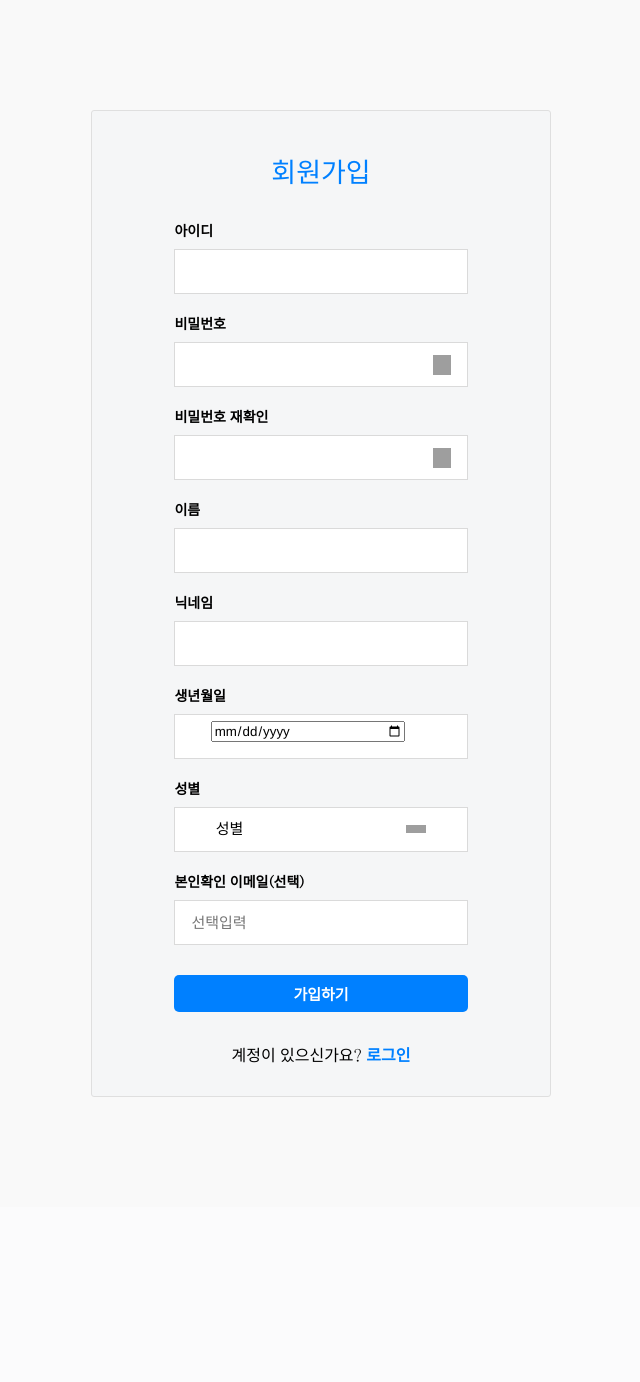
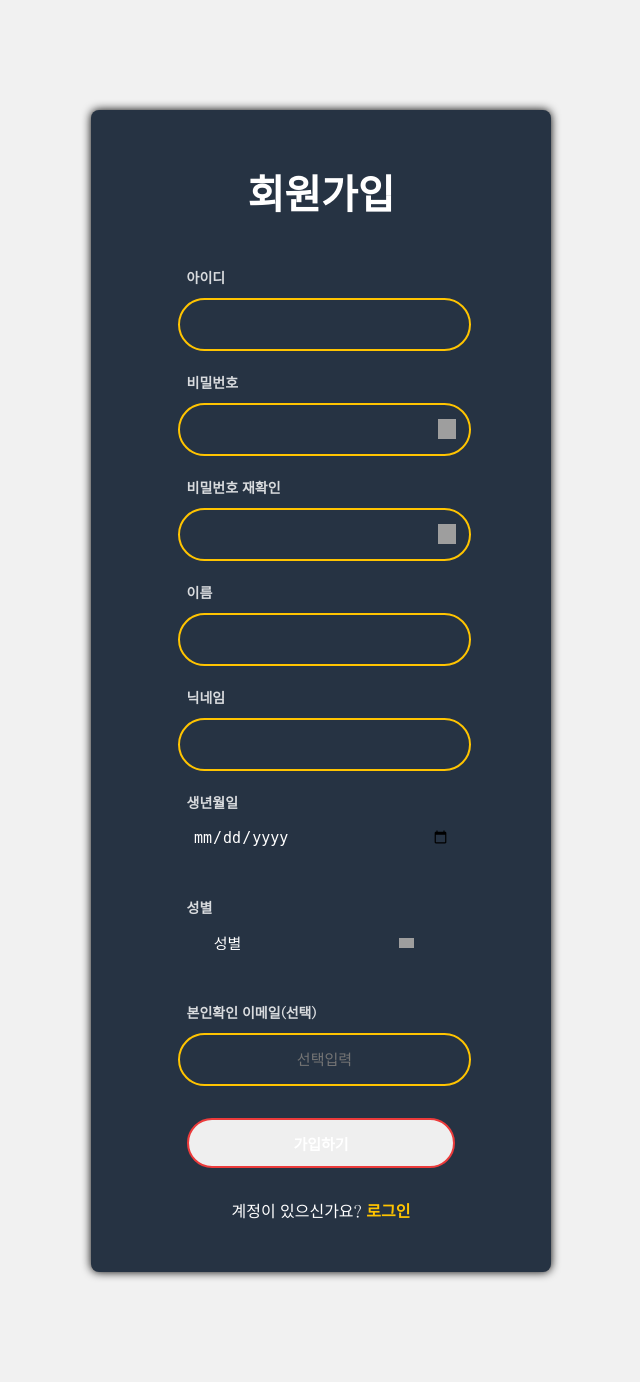
Before and after one commit to hkp1030/Stock_price_analysis_web, a Django app: page /auth/signup in a window 1280 px wide. Shown: the part 66-1448 px from the top of the page, without its empty margins (319-959 px from the left). Before the commit the page ends 1163 px from the top, so only its background shows below. Run offline with Django 3.2, Linux system fonts and the light colour scheme; parts of the project's set-up code (start-up, migrations or seed data) failed here and were passed over; some libraries are stand-ins or nearby versions; grey boxes are pictures that could not be loaded.

Commit message:
회원가입 수정

```diff
--- a/static/css/signup.css
+++ b/static/css/signup.css
@@ -1,12 +1,13 @@
 body {
-    background-color: #f9f9f9;
+        align-items: center center;
+        justify-content: center;
+        background-color: #f1f1f1;
     }
 
-#logo {
-    margin: 40px auto 30px;
-    max-width: 175px;
-    color: #0080FF;
-    font-size: 27px; font-weight: 550; font-family: "고딕";
+    form h2 {
+        margin-bottom: 45px;
+        color: white;
+        font-size: 2.5rem;
     }
 
     .inlineToBlock {
@@ -22,17 +23,19 @@ body {
     }
 
     .joinWindow {
-    background-color: #f5f6f7;
-    padding: 10px auto;
-    border: 1px solid #dfdfdf;
-    border-radius: 3px;
+        background-color: #263343;
+        padding: 20px;
+        border-radius: 8px;
+        box-shadow: 0 0 10px rgba(0, 0, 0, 8);
     }
 
     .ordinaryJoin {
-    height: 37px;
+        height: 50px;
+        width: 50%;
+        cursor: pointer;
         box-sizing: border-box;
-    border: 0px;
-    border-radius: 5px;
+        border: solid 2px #ec3b3b;
+        border-radius: 40px;
         color: #ffffff;
         font-size: 15px;
         font-weight: 700;
@@ -40,11 +43,7 @@ body {
     }
 
     .unactivatedJoinColor {
-    background-color: #0080FF;
-}
-
-.activatedJoinColor {
-    background-color: #00aeff;
+        background-color: #ec3b3b;
     }
 
     .joinWindow * {
@@ -60,67 +59,48 @@ body {
     /* 입력폼 */
 
     input:focus {
-    outline: none;
+        border: solid 2px #ec3b3b;
     }
 
-
     h3 {
-    margin: 19px 0 8px;
+        margin-top: 19px;
+        margin-bottom: 0px;
         font-size: 14px;
         font-weight: 600;
         text-align: left;
+        color: rgba(255, 255, 255, 0.822);
     }
-
 
     .box {
         display: block;
-    width: 80%;
+        border: none;
+        background: none;
+        text-align: center;
+        outline: none;
+        padding: 10px;
+        color: white;
         height: 45px;
-    border: solid 1px #dadada;
-    padding: 6px 14px 6px 14px;
-    box-sizing: border-box;
-    background: #fff;
+        width: 85%;
+        border-radius: 40px;
+        transition: 0.2s ease-in;
         position: relative;
+
     }
 
     .int {
         display: block;
+        background: none;
+        text-align: center;
+        outline: none;
+        padding: 10px;
+        color: white;
+        height: 29px;
+        width: 94%;
+        border-radius: 40px;
+        transition: 0.2s ease-in;
+        font-size: 15px;
+        border: solid 2px #ffc400;
         position: relative;
-    border: 1px solid #eaeaea;
-    width: 100%;
-    height: 29px;
-    border: none;
-    background: #fff;
-    font-size: 15px;
-}
-
-input {
-    font-family: Dotum,'돋움',Helvetica,sans-serif;
-}
-
-.box.int_id {
-    padding-right: 110px;
-}
-
-.box.int_pass {
-    padding-right: 40px;
-}
-
-.box.int_pass_check {
-    padding-right: 40px;
-}
-
-.box.int_birth {
-    padding-right: 40px;
-}
-
-.step_url {
-    /*@naver.com*/
-    position: absolute;
-    top: 16px;
-    right: 13px;
-    font-size: 15px;
-    color: #8e8e8e;
     }
 
     .pswdImg {
@@ -128,8 +108,8 @@ input {
         height: 20px;
         display: inline-block;
         position: absolute;
-    top: 50%;
-    right: 16px;
+        top: 55%;
+        right: 18px;
         margin-top: -10px;
         cursor: pointer;
     }
@@ -144,19 +124,51 @@ input {
         width: 80%;
 
     }
-
-select {
-    width: 100%;
+    #birth {
+        width: 90%;
         height: 29px;
         font-size: 15px;
-    background: #fff url(https://static.nid.naver.com/images/join/pc/sel_arr_2x.gif) 100% 50% no-repeat;
         background-size: 20px 8px;
         -webkit-appearance: none;
         display: inline-block;
         text-align: start;
         border: none;
         cursor: default;
-    font-family: Dotum,'돋움',Helvetica,sans-serif;
+        color: white;
+        background: none;
+    }
+
+    select {
+        width: 90%;
+        height: 29px;
+        font-size: 15px;
+        background: #263343 url(https://img.icons8.com/fluent-systems-regular/48/ffffff/expand-arrow--v1.png) 100% 50% no-repeat;
+        background-size: 15px 10px;
+        -webkit-appearance: none;
+        display: inline-block;
+        text-align: start;
+        border: none;
+        cursor: default;
+        color: white;
+        padding: 7px;
+        background-position-x: 90%;
+    }
+
+    .box2 {
+        display: block;
+        border: solid 2px #ffc400;
+        background: none;
+        text-align: center;
+        outline: none;
+        padding: 6px 14px 6px 14px;
+        color: white;
+        height: 45px;
+        width: 80%;
+        border-radius: 40px;
+        transition: 0.2s ease-in;
+        position: relative;
+        box-sizing: border-box;
+        margin-top: 10px;
     }
 
     /* 에러메세지 */
--- /dev/null
+++ b/stock/admin.py
@@ -0,0 +1,3 @@
+from django.contrib import admin
+
+# Register your models here.
--- /dev/null
+++ b/stock/apps.py
@@ -0,0 +1,5 @@
+from django.apps import AppConfig
+
+
+class StockConfig(AppConfig):
+    name = 'stock'
--- /dev/null
+++ b/stock/models.py
@@ -0,0 +1,3 @@
+from django.db import models
+
+# Create your models here.
--- /dev/null
+++ b/stock/tests.py
@@ -0,0 +1,3 @@
+from django.test import TestCase
+
+# Create your tests here.
--- /dev/null
+++ b/stock/views.py
@@ -0,0 +1,6 @@
+from django.shortcuts import render
+
+
+# Create your views here.
+def detail(request):
+    return render(request, "stock/detail.html")
--- a/templates/navi.html
+++ b/templates/navi.html
@@ -23,7 +23,7 @@
         </div>
 
         <ul class="navbar_menu">
-            <li><a href="#" onclick="location.href='stock/detail'">주식</a></li>
+            <li><a href="#" onclick="location.href='{% url 'stock:detail' %}'">주식</a></li>
             <li><a href="">커뮤니티</a></li>
             <li><a href="">문의하기</a></li>
             <li><a href="">마이페이지</a></li>
--- a/templates/users/login.html
+++ b/templates/users/login.html
@@ -75,6 +75,7 @@
 <div class="contentsWrap" style="margin: 90px auto; text-align: center;">
     <div class="loginWindow" style="margin-top:60px;">
         <form action="{% url 'users:login' %}" method="POST">
+            {% csrf_token %}
             <h2>Login</h2>
             <input name="username" type="text" placeholder="아이디">
             <input name="password" type="password" placeholder="비밀번호">
--- a/templates/users/signup.html
+++ b/templates/users/signup.html
@@ -16,7 +16,7 @@
         {% csrf_token %}
             <!-- content-->
             <div class="joinWindow">
-                <div id="logo">회원가입</div>
+                <h2>회원가입</h2>
 
                 <!-- ID -->
                 <div>
@@ -118,11 +118,11 @@
 
                 <!-- JOIN BTN-->
                 <div class="btn_area">
-                    <button type="submit" class="inlineToBlock ordinaryJoin unactivatedJoinColor">가입하기</button>
+                    <button type="submit" class="inlineToBlock ordinaryJoin">가입하기</button>
                 </div>
 
-                <div class="si_btn">
-                    계정이 있으신가요?<a href="#" class="noneunderline" style="color: #0080FF; font-weight: 600; "> 로그인</a>
+                <div class="si_btn" style="color: white;">
+                    계정이 있으신가요?<a href="#" class="noneunderline" style="color: #ffc400; font-weight: 600; "> 로그인</a>
                 </div>
 
 
```
Also changed, not shown: db.sqlite3, stock/__init__.py (added), stock/migrations/__init__.py (added), users/migrations/0001_initial.py (added). Lines whose indentation alone changed are shown as unchanged.
